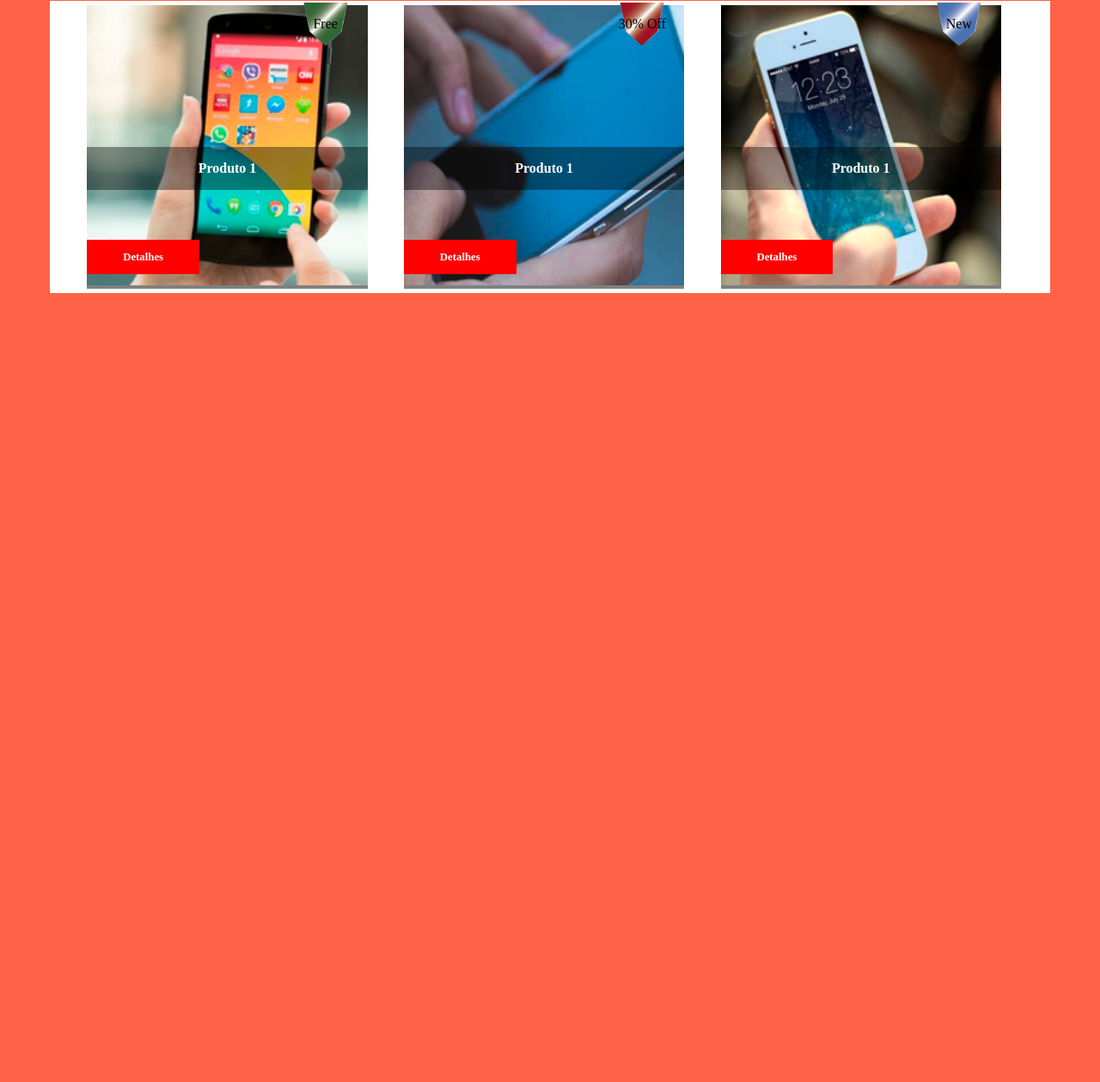
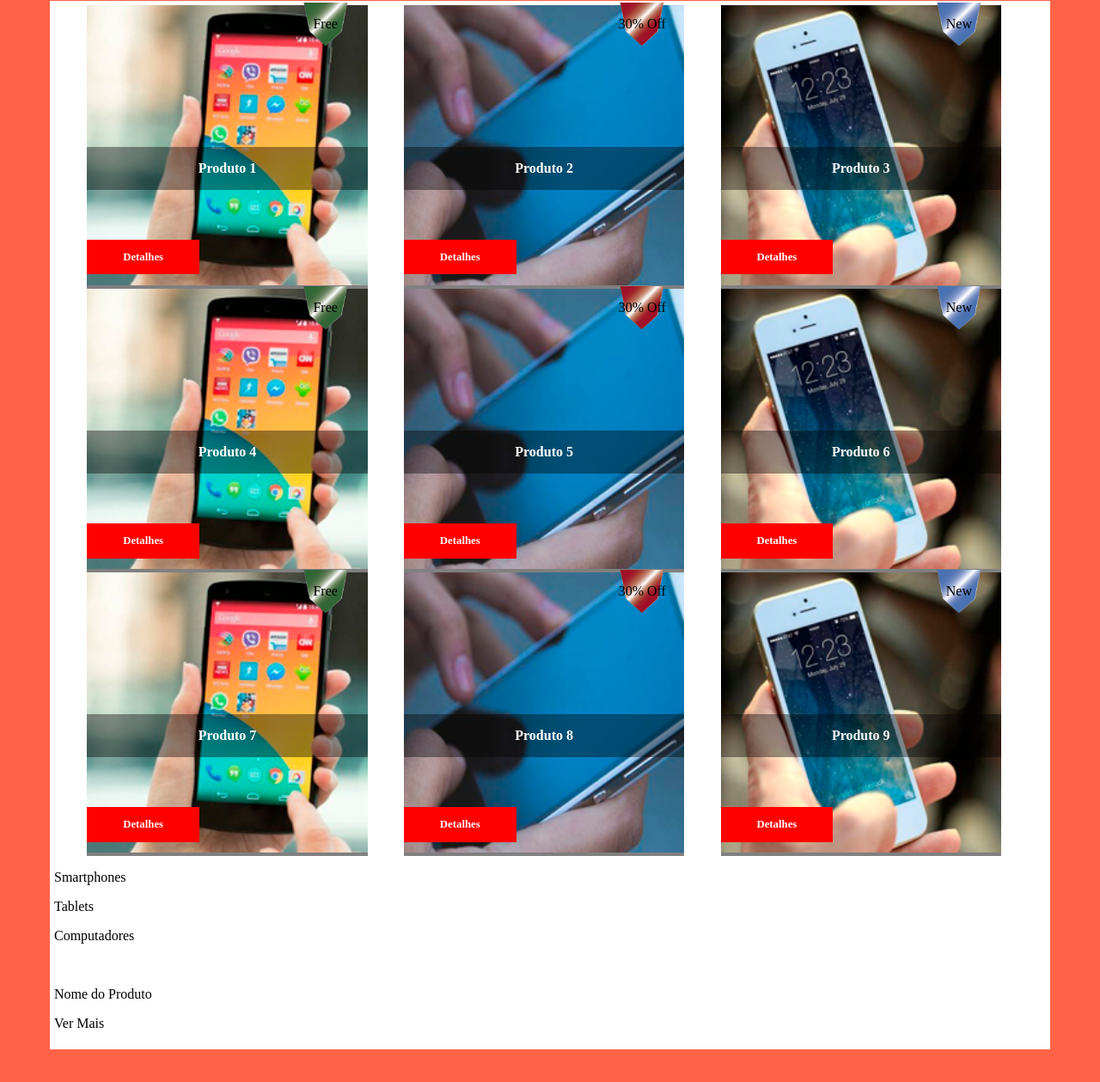
Before and after one commit to mecfoliveira86/frontend, a plain HTML site: page 4routes/index.html in a window 1280 px wide. Shown: the part 249-1508 px from the top of the page at 86% size. Before the commit the page ends 800 px from the top, so only its background shows below. Drawn offline with Linux system fonts and the light colour scheme.

Commit message:
Layout finishing
Finishing the layout proposed by teachers.

```diff
--- a/4routes/index.html
+++ b/4routes/index.html
@@ -7,11 +7,11 @@
     </head>
     <body>
         <main>
-
             <nav>
                 <div class="logo">
                     <img  src="assets/images/logos_logo.png" />
                 </div>
+
                 <div class="menu">
                     <ul>
                         <li><a href="">Smartphones</a></li>
@@ -46,7 +46,7 @@
                             <p>30% Off</p>
                         </div>
                         <div class="nome">
-                            <p>Produto 1</p>
+                            <p>Produto 2</p>
                         </div>
                         <div class="detalhes">
                             <p><a href="">Detalhes</a></p>
@@ -59,12 +59,100 @@
                             <p>New</p>
                         </div>
                         <div class="nome">
-                            <p>Produto 1</p>
+                            <p>Produto 3</p>
                         </div>
                         <div class="detalhes">
                             <p><a href="">Detalhes</a></p>
                         </div>
                     </div>
+
+                    <div class="imagem">
+                        <img src="assets/images/cel1.png"/>
+                        <div class="status free">
+                            <p>Free</p>
+                        </div>
+                        <div class="nome">
+                            <p>Produto 4</p>
+                        </div>
+                        <div class="detalhes">
+                            <p><a href="">Detalhes</a></p>
+                        </div>
+                    </div>
+
+                    <div class="imagem">
+                        <img src="assets/images/cel2.png"/>
+                        <div class="status off">
+                            <p>30% Off</p>
+                        </div>
+                        <div class="nome">
+                            <p>Produto 5</p>
+                        </div>
+                        <div class="detalhes">
+                            <p><a href="">Detalhes</a></p>
+                        </div>
+                    </div>
+
+                    <div class="imagem">
+                        <img src="assets/images/cel3.png"/>
+                        <div class="status new">
+                            <p>New</p>
+                        </div>
+                        <div class="nome">
+                            <p>Produto 6</p>
+                        </div>
+                        <div class="detalhes">
+                            <p><a href="">Detalhes</a></p>
+                        </div>
+                    </div>
+
+                    <div class="imagem">
+                        <img src="assets/images/cel1.png"/>
+                        <div class="status free">
+                            <p>Free</p>
+                        </div>
+                        <div class="nome">
+                            <p>Produto 7</p>
+                        </div>
+                        <div class="detalhes">
+                            <p><a href="">Detalhes</a></p>
+                        </div>
+                    </div>
+
+                    <div class="imagem">
+                        <img src="assets/images/cel2.png"/>
+                        <div class="status off">
+                            <p>30% Off</p>
+                        </div>
+                        <div class="nome">
+                            <p>Produto 8</p>
+                        </div>
+                        <div class="detalhes">
+                            <p><a href="">Detalhes</a></p>
+                        </div>
+                    </div>
+
+                    <div class="imagem">
+                        <img src="assets/images/cel3.png"/>
+                        <div class="status new">
+                            <p>New</p>
+                        </div>
+                        <div class="nome">
+                            <p>Produto 9</p>
+                        </div>
+                        <div class="detalhes">
+                            <p><a href="">Detalhes</a></p>
+                        </div>
+                    </div>
+
+                    <div class="fixado">
+                        <p>Smartphones</p>
+                        <p>Tablets</p>
+                        <p>Computadores</p>
+                        <br/>
+                        <p>Nome do Produto</p>
+                        <p>Ver Mais</p>
+                    </div>
+
                 </div>
             </article>
 
```
